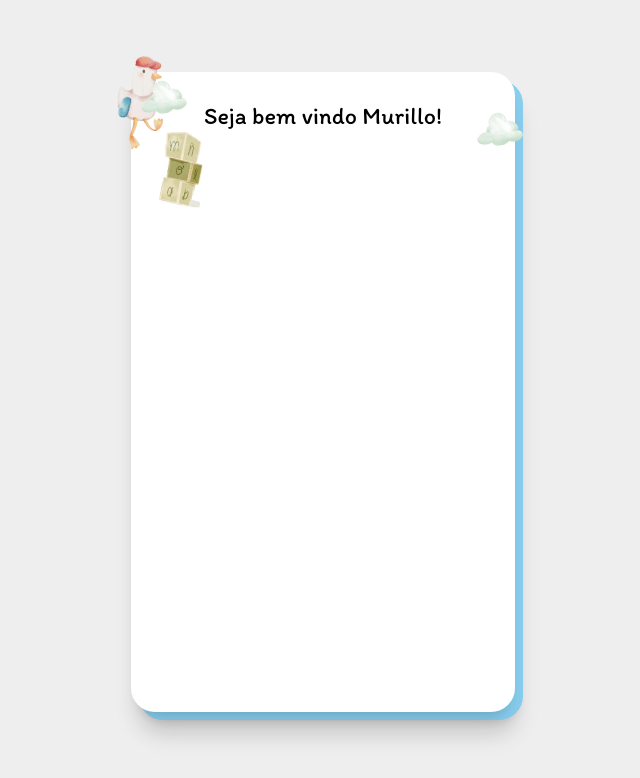
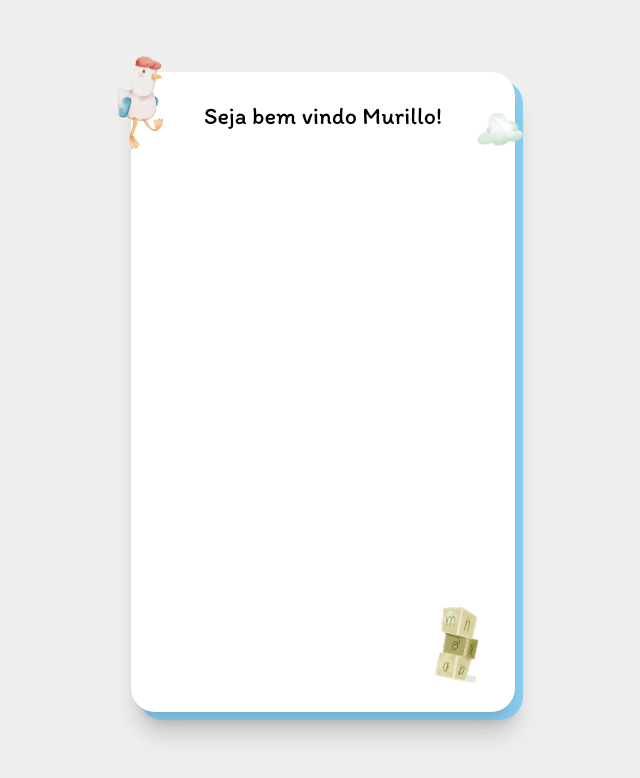
Before and after one commit to VitorAndrey/welcome-little-boy, a Next.js app: page / in a window 1280 px wide. Shown: the top 778 px of the page, without its empty margins (317-957 px from the left). Built offline with nearby package versions, Linux system fonts and the light colour scheme.

Commit message:
feat: move block to bottom

```diff
--- a/src/app/page.tsx
+++ b/src/app/page.tsx
@@ -39,7 +39,7 @@ export default function Home() {
             width={0}
             height={0}
             sizes="100vw"
-            className="absolute h-auto w-12 rotate-12 "
+            className="absolute bottom-8 right-8 h-auto w-12 rotate-12"
             alt={"Bear"}
           />
         </div>
@@ -52,15 +52,6 @@ export default function Home() {
           className="absolute right-0 top-8 h-auto w-12 -rotate-12"
           alt={"Bear"}
         />
-
-        <Image
-          src={cloud_img}
-          width={0}
-          height={0}
-          sizes="100vw"
-          className="absolute h-auto w-12 -rotate-12"
-          alt={"Bear"}
-        />
       </div>
     </main>
   );
```
